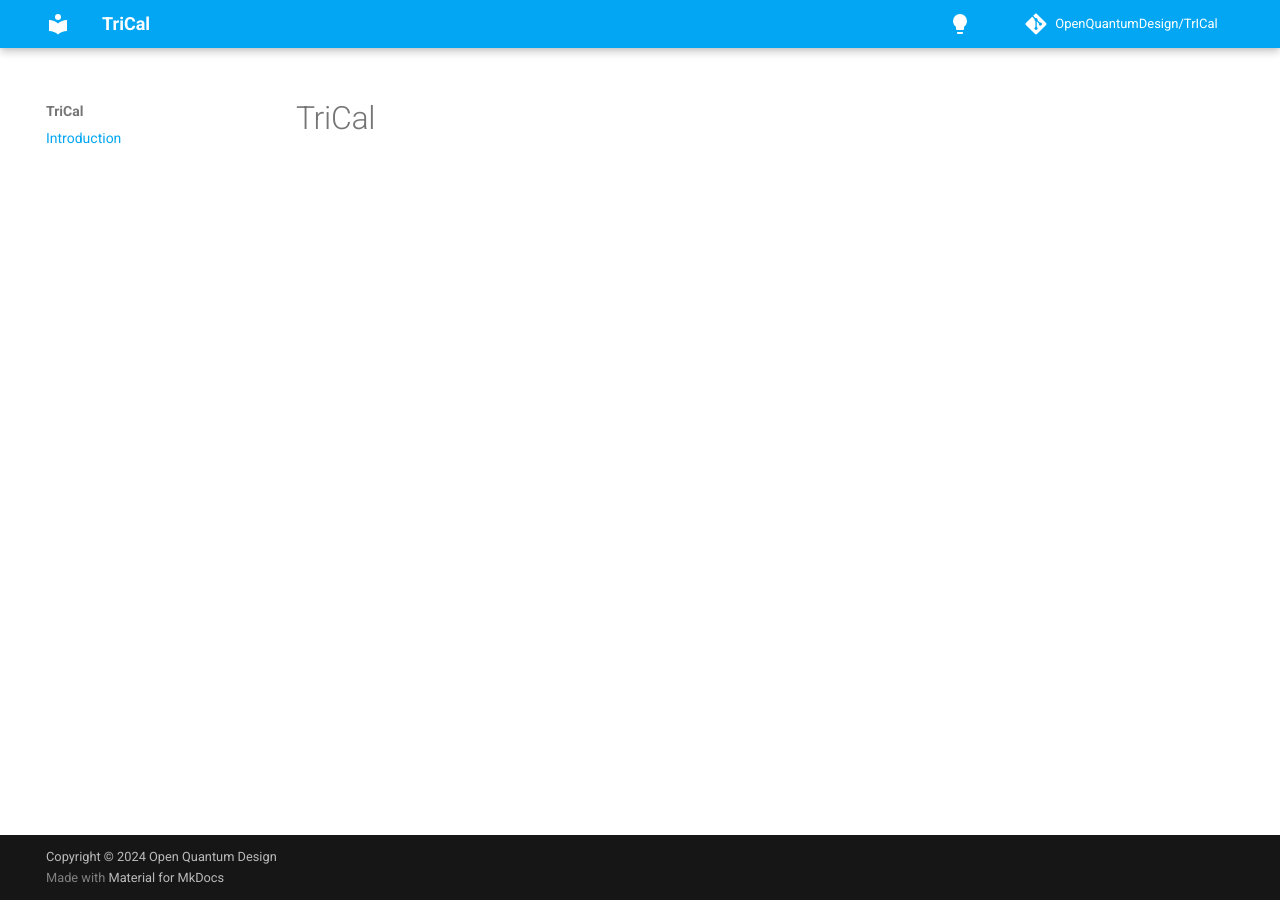
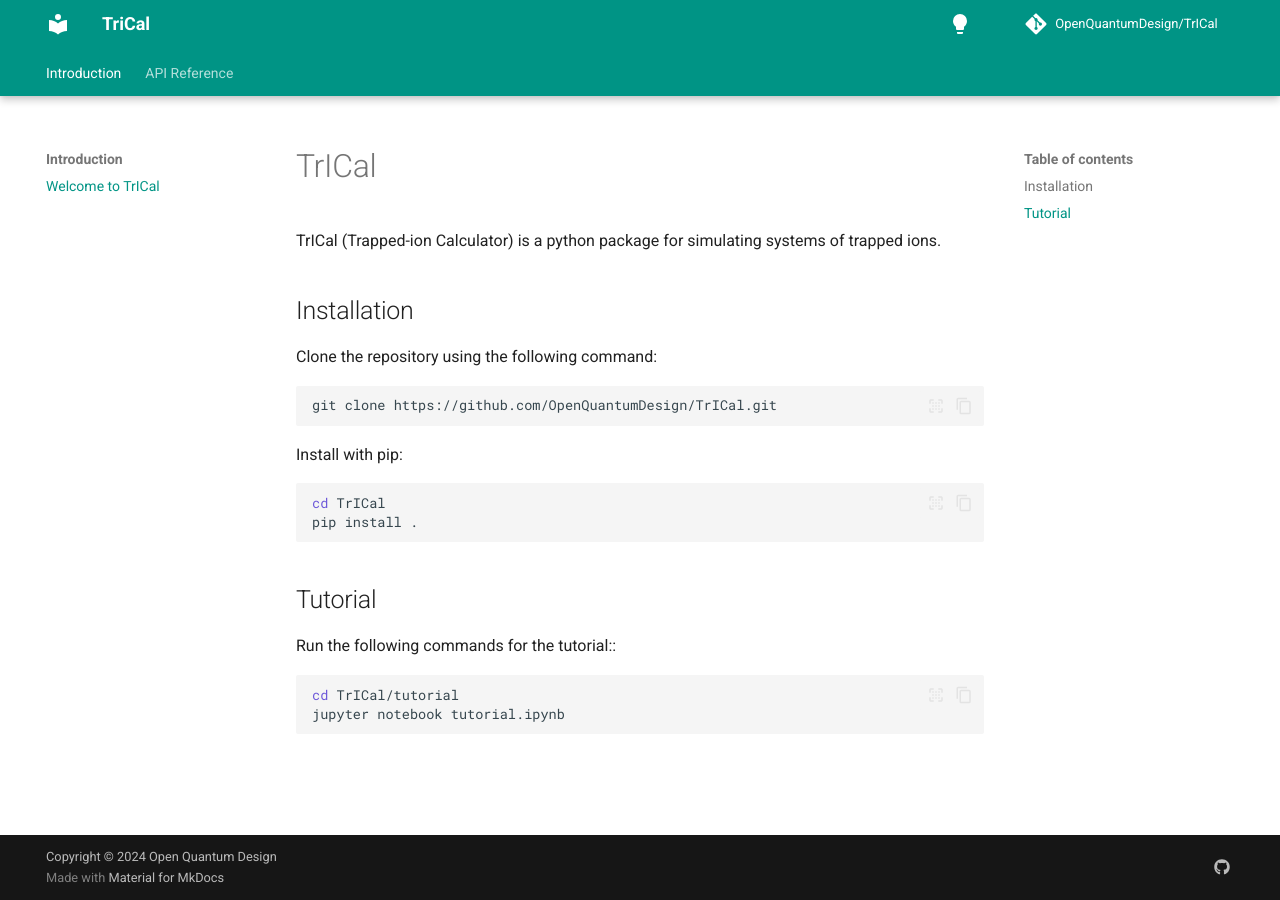
Before and after one commit to OpenQuantumDesign/oqd-trical, an MkDocs documentation site: the page built from docs/index.md, in a window 1280 px wide. Built offline with MkDocs 1.6.1 and Material for MkDocs 9.7.7, drawn with Linux system fonts in a browser that asks for light colours; comment, search, counter and statistics services are not loaded.

Commit message:
Populate  mkdocs documentation

````diff
--- a/docs/index.md
+++ b/docs/index.md
@@ -1 +1,23 @@
-# TriCal
+# TrICal
+TrICal (Trapped-ion Calculator) is a python package for simulating systems of trapped ions.
+
+
+
+## Installation
+Clone the repository using the following command:
+```sh
+git clone https://github.com/OpenQuantumDesign/TrICal.git
+```
+Install with pip:
+```sh
+cd TrICal
+pip install .
+```
+
+
+## Tutorial
+Run the following commands for the tutorial::
+```sh
+cd TrICal/tutorial
+jupyter notebook tutorial.ipynb
+```
--- a/mkdocs.yaml
+++ b/mkdocs.yaml
@@ -7,11 +7,19 @@
 
 copyright: Copyright &copy; 2024 Open Quantum Design
 
+use_directory_urls: true
+
+extra:
+  social:
+    - icon: fontawesome/brands/github
+      link: https://github.com/OpenQuantumDesign
+      name: Open Quantum Design GitHub
+
 nav:
-  - Introduction: index.md
-
-
-use_directory_urls: false
+  - Introduction:
+    - Welcome to TrICal: index.md
+  - API Reference:
+    - Reference: reference/reference.md
 
 theme:
   name: material
@@ -19,15 +27,15 @@
   palette:
   - media: '(prefers-color-scheme: light)'
     scheme: default
-    primary: light-blue
-    accent: orange
+    primary: teal
+    accent: pink
     toggle:
       icon: material/lightbulb
       name: Switch to dark mode
   - media: '(prefers-color-scheme: dark)'
     scheme: slate
-    primary: light-blue
-    accent: orange
+    primary: teal
+    accent: pink
     toggle:
       icon: material/lightbulb-outline
       name: Switch to light mode
@@ -36,18 +44,39 @@
   - search.suggest
   - search.highlight
   - content.tabs.link
-  - navigation.indexes
   - content.tooltips
-  - navigation.path
   - content.code.annotate
   - content.code.copy
   - content.code.select
+  - navigation.tabs
+  - navigation.tabs.sticky
+  - navigation.sections
+  - navigation.top
+  - navigation.prune
+  - toc.follow
 
 plugins:
-  - mkdocstrings
+  - mkdocstrings:
+      handlers:
+        python:
+          options:
+            show_source: true
+            show_root_heading: true
+            show_symbol_type_heading: true
+            show_symbol_type_toc: true
+            show_submodules: true
+            docstring_style: "sphinx"
+            docstring_section_style: "table"
+            show_signature: true
+            show_signature_annotations: true
+            signature_crossrefs: true
+            separate_signature: false
+          import:
+            - https://docs.python.org/3/objects.inv
 
 
 markdown_extensions:
+
   - toc:
       permalink: true
       toc_depth: 4
````
Also changed, not shown: docs/reference/reference.md (added, +1 -0 lines).
